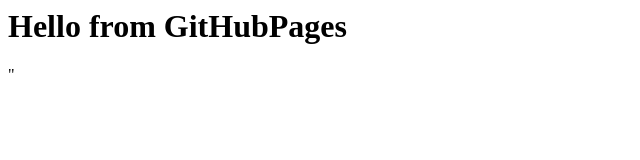
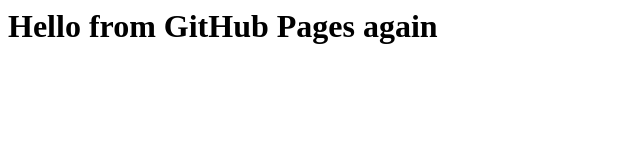
Before and after one commit to avgustinkina/avgustinkina.github.io, a plain HTML site: page index.html in a window 1280 px wide. Shown: the whole page, without its empty margins (0-640 px from the left). Drawn offline with Linux system fonts and the light colour scheme.

Commit message:
another commit

```diff
--- a/index.html
+++ b/index.html
@@ -1 +1 @@
-<h1>Hello from GitHubPages</h1>"
+<h1>Hello from GitHub Pages again</h1>
```
